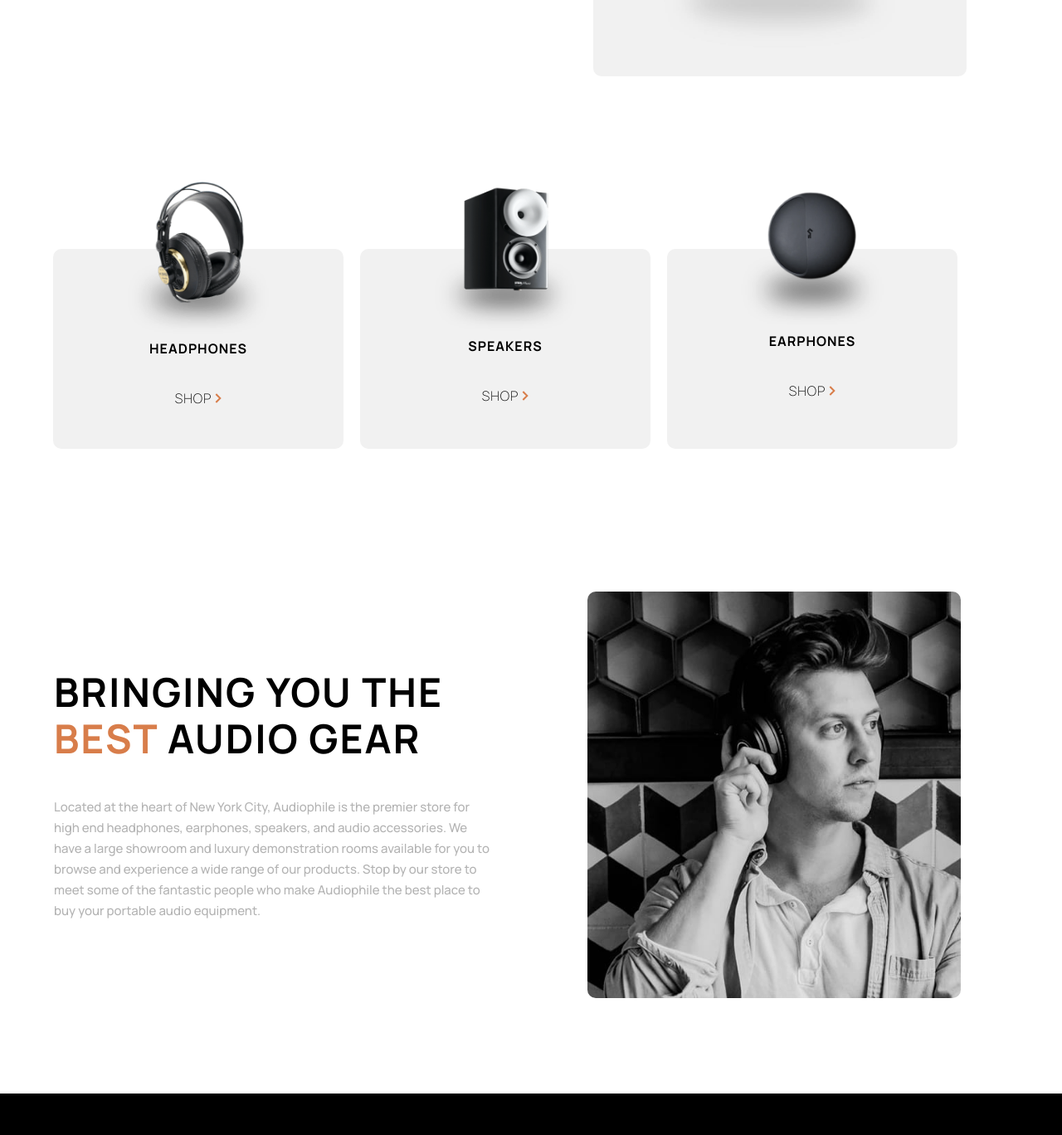
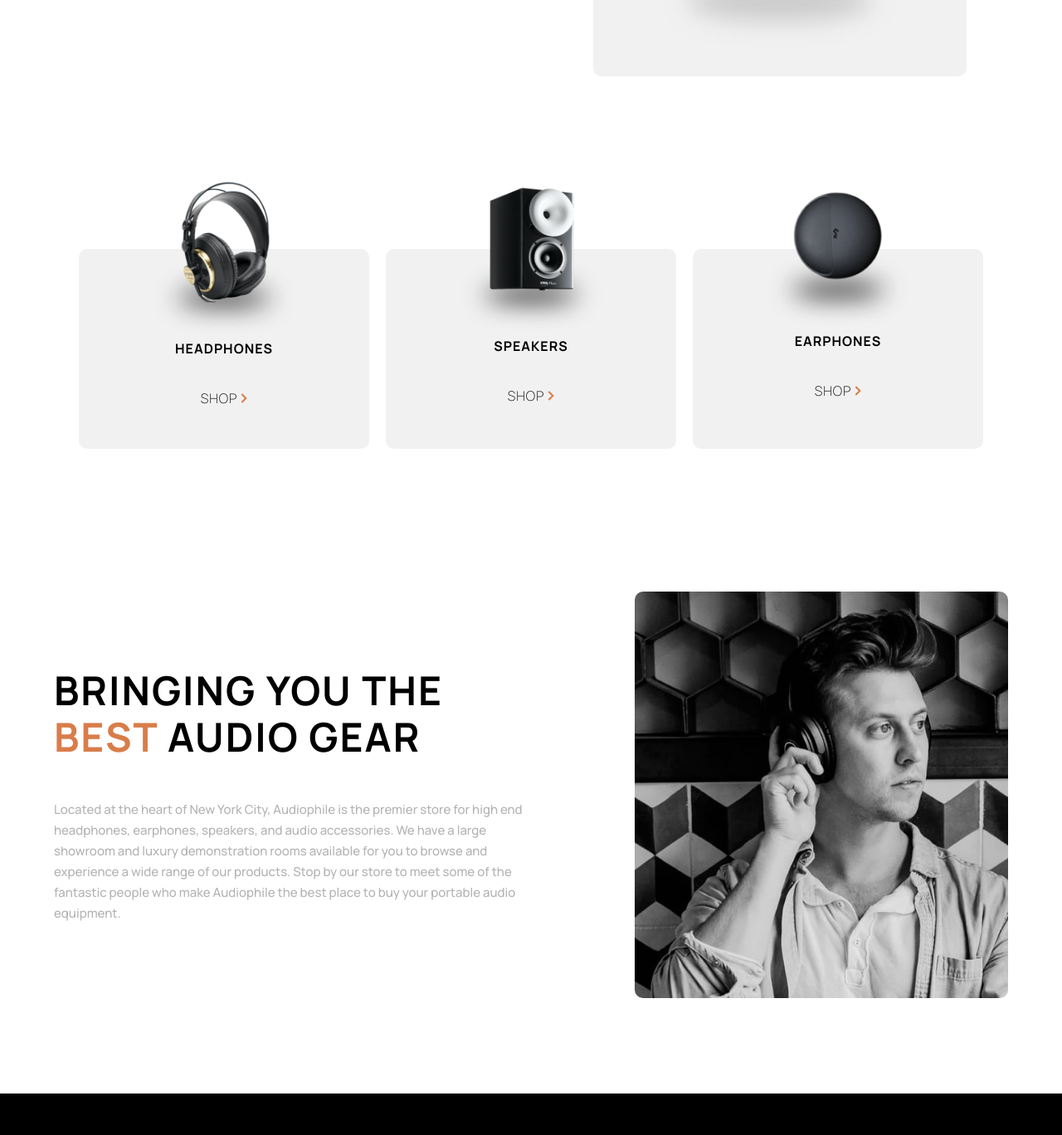
Before and after one commit to GregFJr/AcoustiShop, a Next.js app: page /speakers in a window 1280 px wide. Shown: the part 1249-2617 px from the top of the page at 83% size. Built offline with nearby package versions, Linux system fonts and the light colour scheme.

Commit message:
updated audio section alignment

```diff
--- a/src/app/globals.css
+++ b/src/app/globals.css
@@ -406,6 +406,7 @@ padding-top: 25px;
 
 .audio-categories {
   display: flex;
+  justify-content: center;
   gap: 20px;
   margin: 10% 0 15% 0;
   text-transform: uppercase;
@@ -472,7 +473,6 @@ color: var(--Burnt-Orange);
 .headphone-page-script img {
   width: 450px;
   height: auto;
-  margin-right: 5%;
   border-radius: 10px;
 }
 
```
